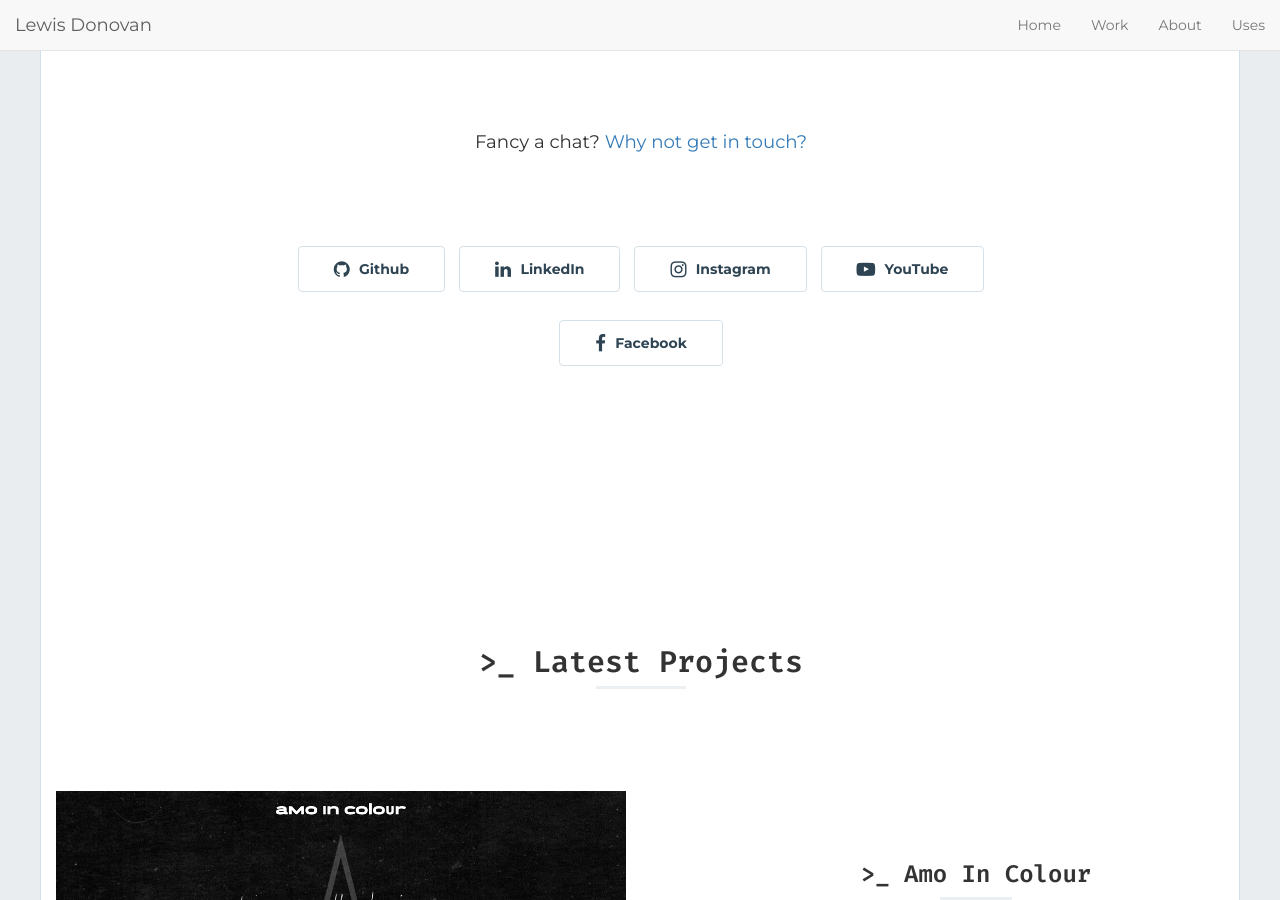
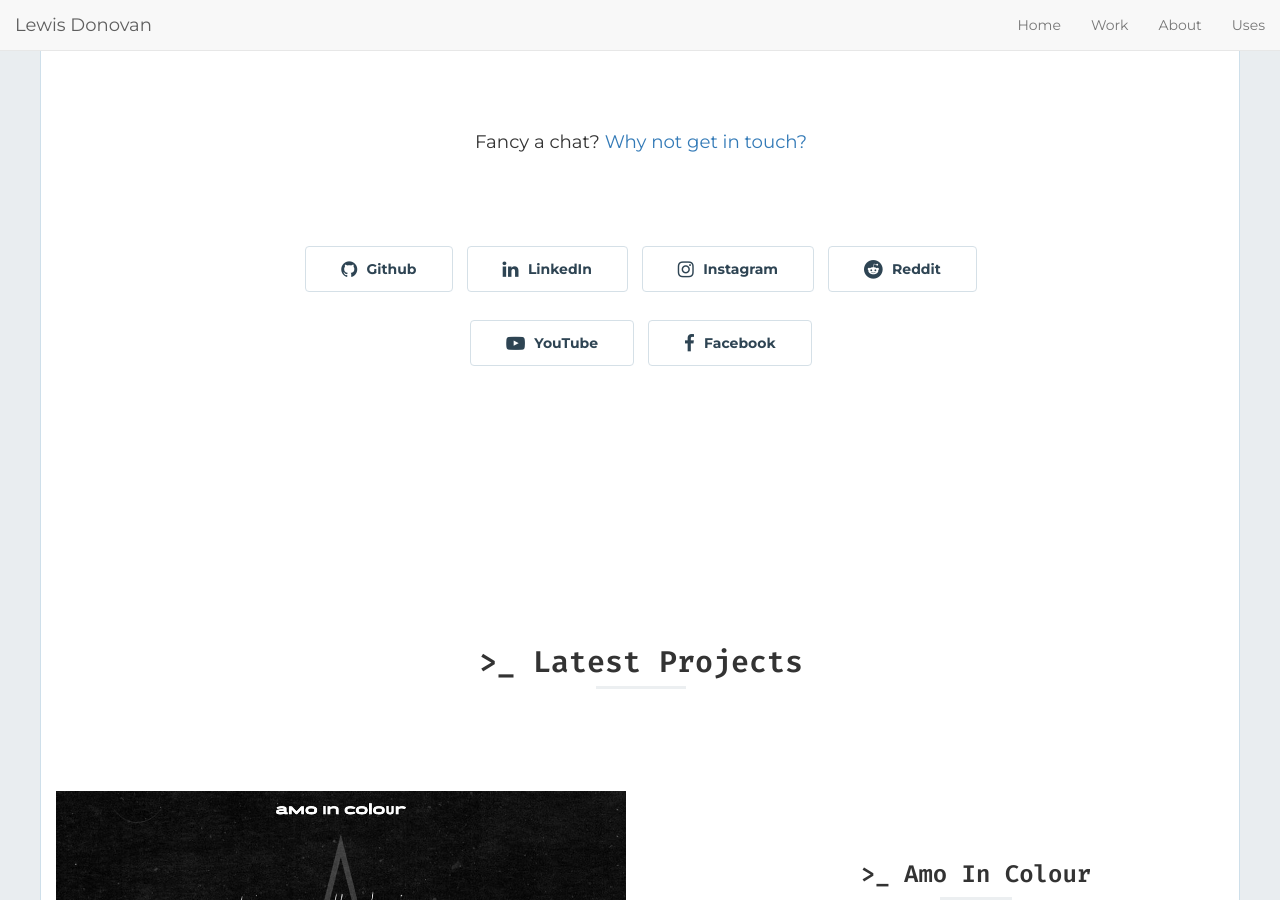
Before and after one commit to lewisdonovan/lewisdonovan.github.io, a Jekyll site: the page built from index.html, in a window 1280 px wide and 900 px high, scrolled down 834 px. Built offline with Jekyll 4.4.1, drawn with Linux system fonts in a browser that asks for light colours; nearby versions of some CDN libraries; the list of posts is cut into pages by our own code.

Commit message:
Add Reddit icon to home hero

```diff
--- a/_config.yml
+++ b/_config.yml
@@ -27,6 +27,7 @@ instagram_username: 'lewisjdonovan'
 youtube_channel: 'UCsiQKOxxZKnk9pDFG7xDbGg'
 facebook_username: 'Lewis-Donovan-224541758042273'
 linkedin_username: 'lewisdonovan'
+reddit_username: 'lewisjdonovan'
 tiktok_username: ''
 twitter_username: ''
 section_title: 'Projects'
--- a/_includes/home-hero.html
+++ b/_includes/home-hero.html
@@ -44,6 +44,9 @@
             {% if site.instagram_username != '' %}
               <a href="https://instagram.com/{{ site.instagram_username }}"><button class="btn btn-default"><i class="fa fa-instagram fa-lg"></i>Instagram</button></a>
             {% endif %}
+            {% if site.reddit_username != '' %}
+              <a href="https://www.reddit.com/user/{{ site.reddit_username }}"><button class="btn btn-default"><i class="fa fa-reddit fa-lg"></i>Reddit</button></a>
+            {% endif %}
             {% if site.youtube_channel != '' %}
               <a href="https://youtube.com/channel/{{ site.youtube_channel }}"><button class="btn btn-default"><i class="fa fa-youtube-play fa-lg"></i>YouTube</button></a>
             {% endif %}
```
